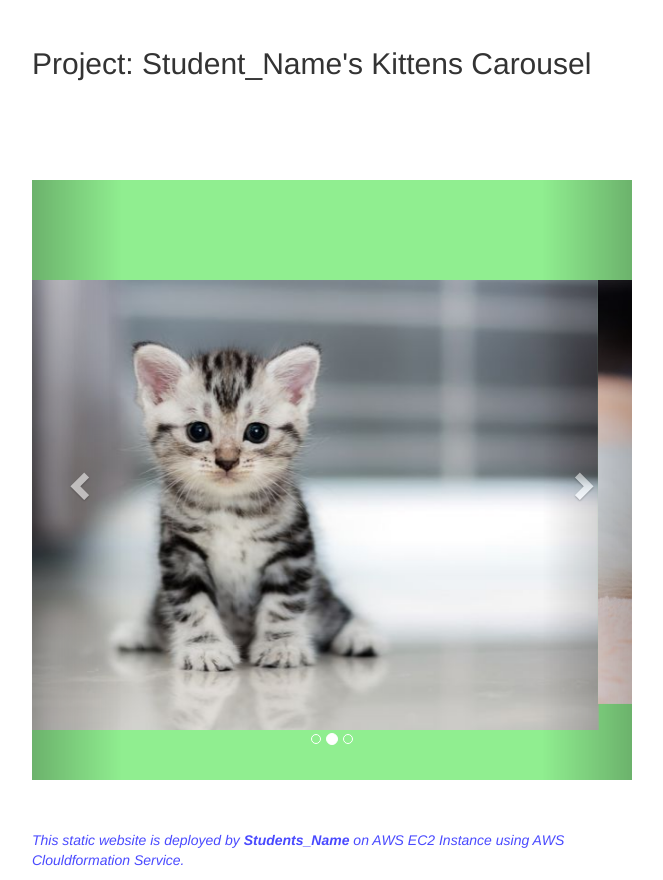
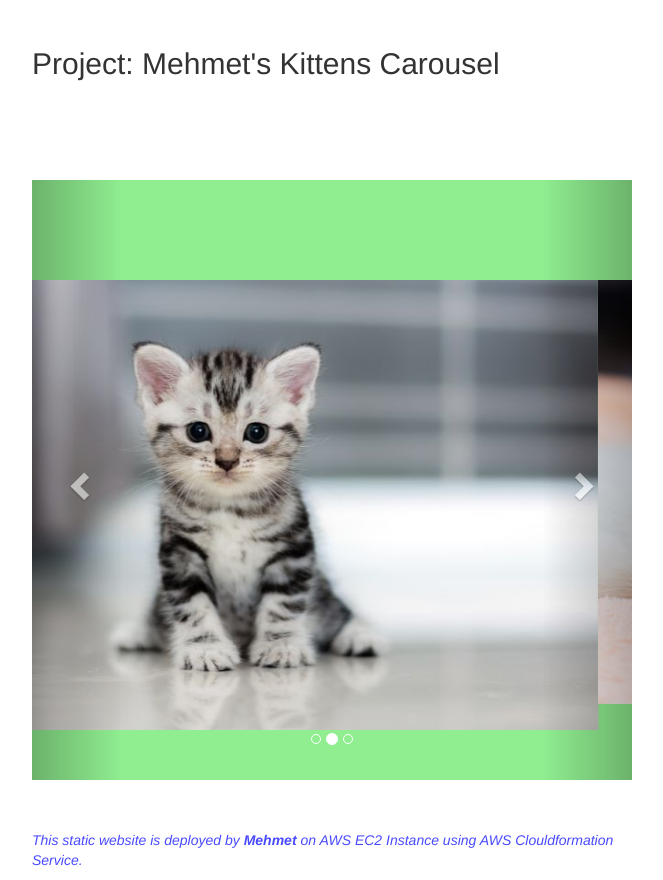
Before and after one commit to MehmetG171/Static-Website-CloudFormation, a plain HTML site: page static-web/index.html in a window 1280 px wide. Shown: the part 203-1083 px from the top of the page, without its empty margins (308-971 px from the left). Drawn offline with nearby package versions, Linux system fonts and the light colour scheme.

Commit message:
Final Commit
Static website is created with yaml template.

```diff
--- a/static-web/index.html
+++ b/static-web/index.html
@@ -45,7 +45,7 @@
 
   <div><img style="width:300px; height:100px" src="https://clarusway.com/wp-content/uploads/2022/12/clarusway-logo-black.png" /></div>
 
-  <h2> Project: Student_Name's Kittens Carousel</h2>
+  <h2> Project: Mehmet's Kittens Carousel</h2>
 
   <div id="myCarousel" class="carousel slide" data-ride="carousel">
     <!-- Indicators -->
@@ -80,7 +80,7 @@
   </div>
 
 
-  <p class="footnote"><i>This static website is deployed by <b> Students_Name </b> on AWS EC2 Instance using AWS
+  <p class="footnote"><i>This static website is deployed by <b> Mehmet </b> on AWS EC2 Instance using AWS
       Clouldformation Service.</i></p>
 </body>
 
```
Also changed, not shown: 2 other files.
